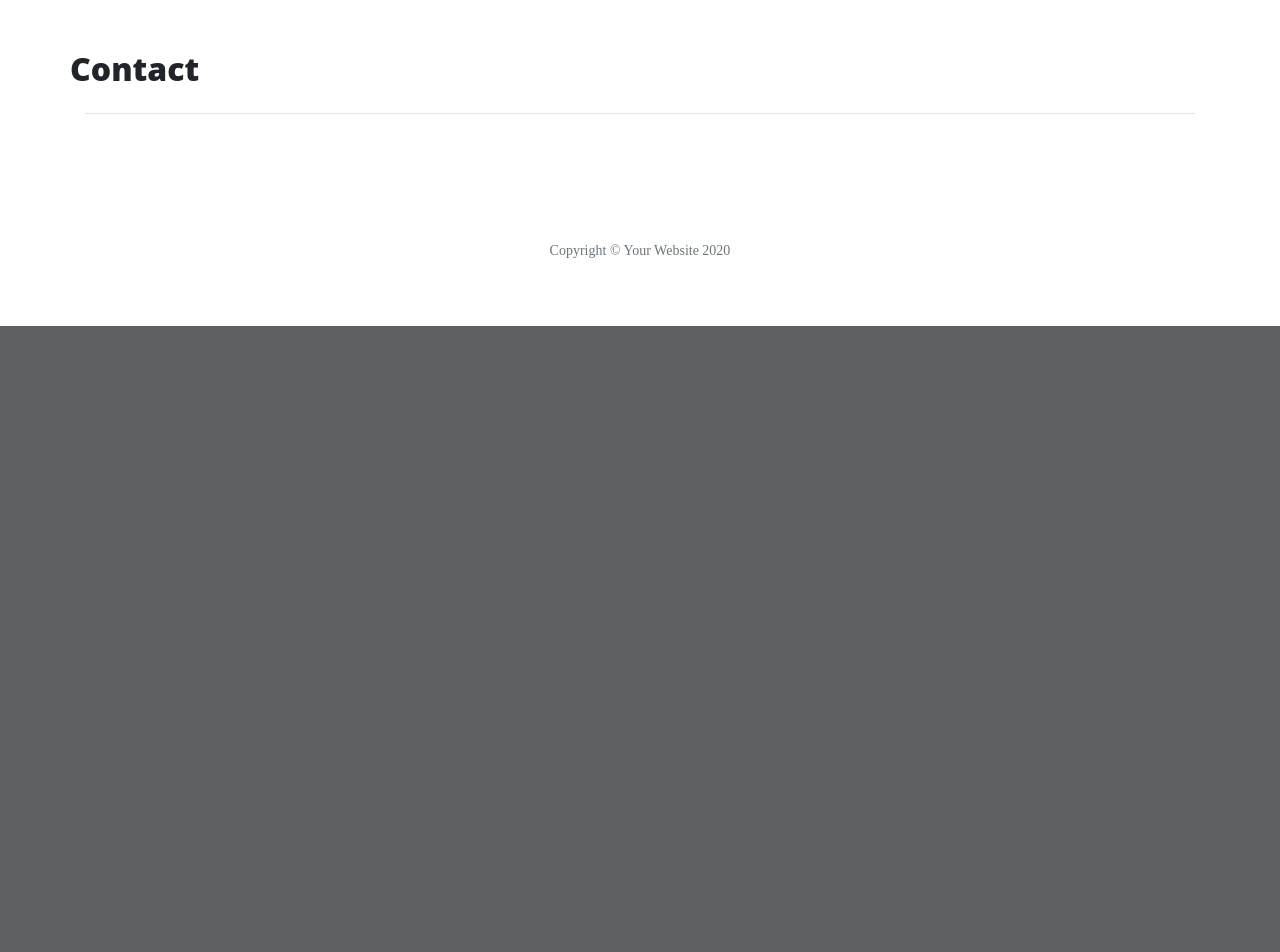
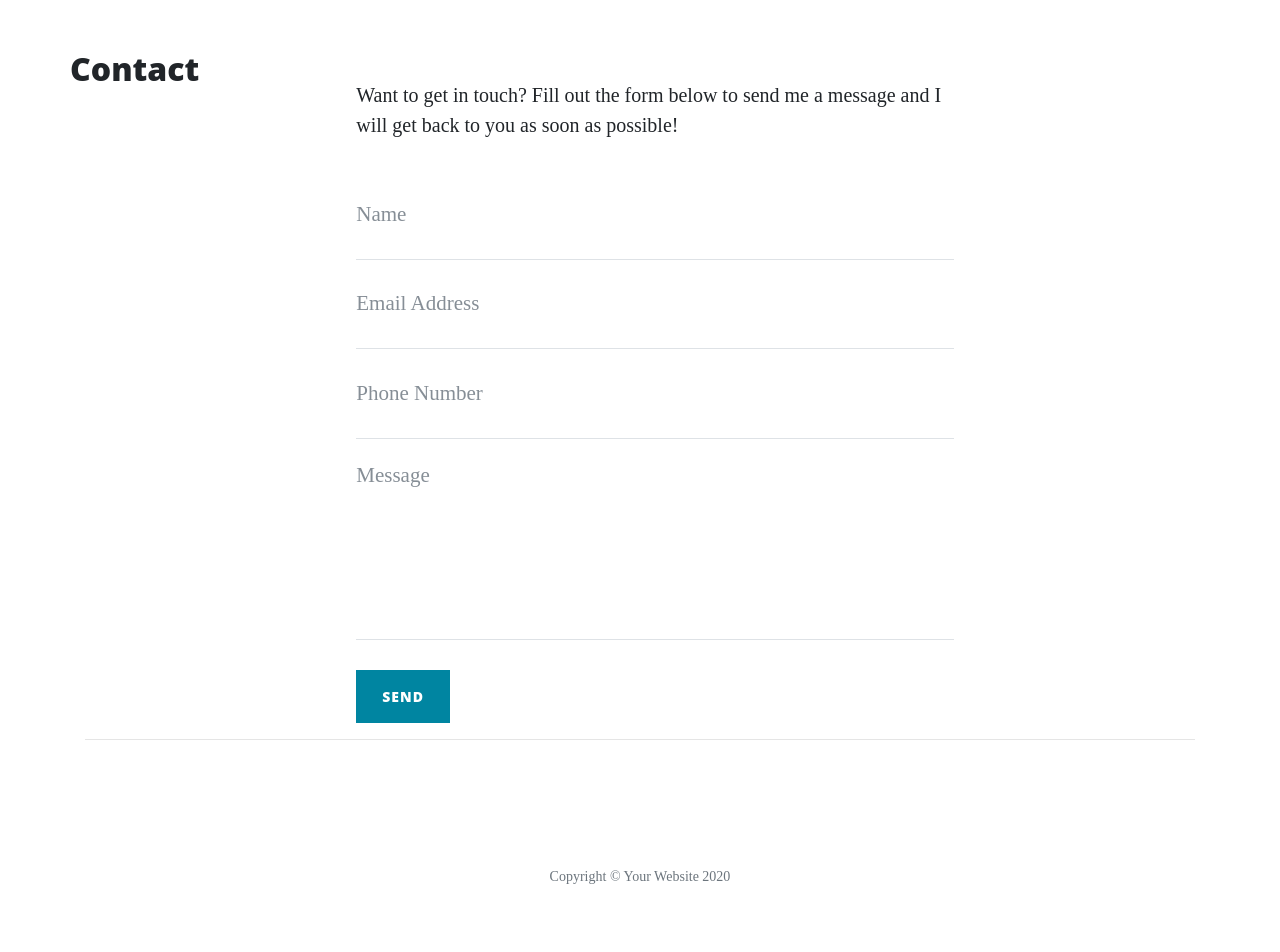
Before and after one commit to daat2/flask, a Flask app: page /contact in a window 1280 px wide. Shown: the part 628-1580 px from the top of the page. Before the commit the page ends 954 px from the top, so only its background shows below. Run offline with Flask 2, Linux system fonts and the light colour scheme; some libraries are stand-ins or nearby versions.

Commit message:
add get method

```diff
--- a/run.py
+++ b/run.py
@@ -1,6 +1,7 @@
 from flask import Flask, app
 import os
 import json
+from flask import Flask , render_template, request
 from flask.templating import render_template
 
 
@@ -17,8 +18,10 @@ def about():
     return  render_template("about.html",page_title= "About",company= data)
 
 
-@app.route("/contact")
+@app.route("/contact",methods=["GET","POST"])
 def contact():
+    if request.method == "POST" :
+         print(request.form)
     return  render_template("contact.html",page_title= "Contact")
 
 @app.route("/careers")
--- a/templates/contact.html
+++ b/templates/contact.html
@@ -1,4 +1,49 @@
 {% extends 'base.html' %}
 {% block content%}
 <h2>{{ page_title }}</h2>
+
+
+<div class="row">
+	<div class="col-lg-8 col-md-10 mx-auto">
+		<p>Want to get in touch? Fill out the form below to send me a message and I will get back to you as soon as
+			possible!</p>
+		<!-- Contact Form - Enter your email address on line 19 of the mail/contact_me.php file to make this form work. -->
+		<!-- WARNING: Some web hosts do not allow emails to be sent through forms to common mail hosts like Gmail or Yahoo. It's recommended that you use a private domain email address! -->
+		<!-- To use the contact form, your site must be on a live web host with PHP! The form will not work locally! -->
+		<form method ="POST" name = "sentMessage" id="contactForm" novalidate>
+			<div class="control-group">
+				<div class="form-group floating-label-form-group controls">
+					<label>Name</label>
+					<input type="text" class="form-control" placeholder="Name" name = "Name" id="name" required data-validation-required-message="Please enter your name.">
+					<p class="help-block text-danger"></p>
+				</div>
+			</div>
+			<div class="control-group">
+				<div class="form-group floating-label-form-group controls">
+					<label>Email Address</label>
+					<input type="email" class="form-control" placeholder="Email Address" name = "email" id="email" required data-validation-required-message="Please enter your email address.">
+					<p class="help-block text-danger"></p>
+				</div>
+			</div>
+			<div class="control-group">
+				<div class="form-group col-xs-12 floating-label-form-group controls">
+					<label>Phone Number</label>
+					<input type="tel" class="form-control" placeholder="Phone Number" name ="phone" id="phone" required data-validation-required-message="Please enter your phone number.">
+					<p class="help-block text-danger"></p>
+				</div>
+			</div>
+			<div class="control-group">
+				<div class="form-group floating-label-form-group controls">
+					<label>Message</label>
+					<textarea rows="5" class="form-control" placeholder="Message"  name ="message" id message="message" required data-validation-required-message="Please enter a message."></textarea>
+					<p class="help-block text-danger"></p>
+				</div>
+			</div>
+			<br>
+			<div id="success"></div>
+			<button type="submit" class="btn btn-primary" id="sendMessageButton">Send</button>
+		</form>
+	</div>
+</div>
+
 {% endblock %}
```
